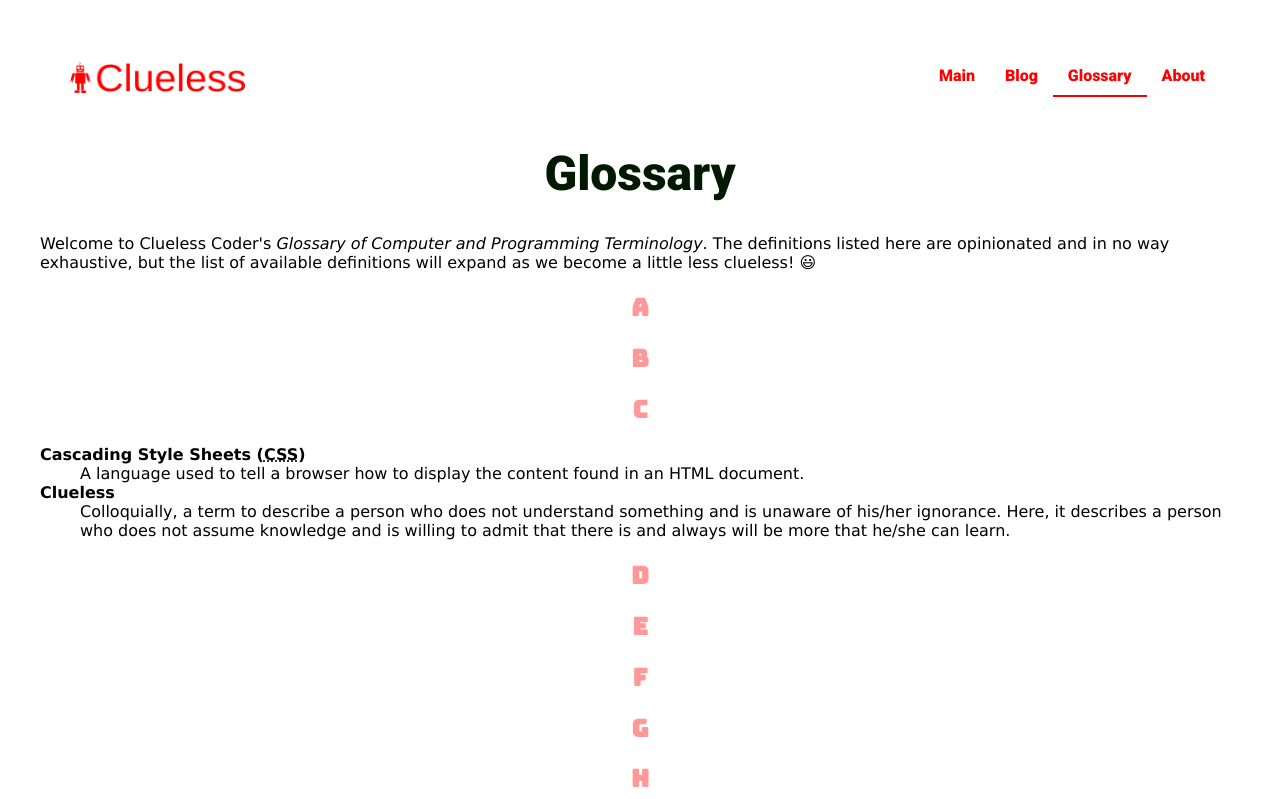
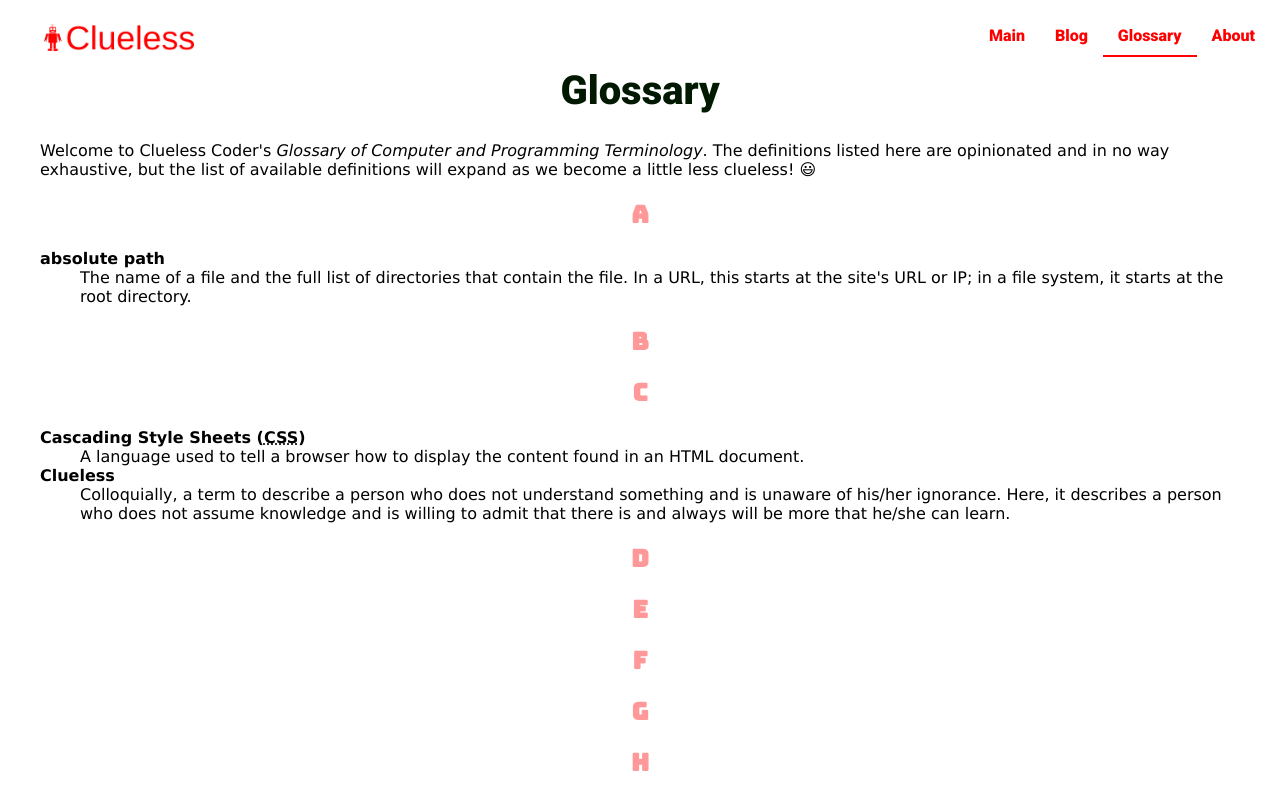
Before and after one commit to Grimmaldi/clueless-coder, a plain HTML site: page glossary.html in a window 1280 px wide. Shown: the top 799 px of the page. Drawn offline with Linux system fonts and the light colour scheme.

Commit message:
Updated Glossary and About

```diff
--- a/css/main.css
+++ b/css/main.css
@@ -1,3 +1,7 @@
+html {
+  font-size: 100%;
+}
+
 body {
   display: flex;
   min-height: 100vh;
@@ -12,7 +16,7 @@ h3 {
 }
 
 h1 {
-  font-size: 3em;
+  font-size: 2.5rem;
   text-align: center;
   color: #001900;
 }
@@ -28,9 +32,7 @@ article {
 h2 {
   font-size: 2em;
   color: #001900;
-  padding-bottom: 0px;
 }
-
 
 footer {
   display: flex;
@@ -41,28 +43,27 @@ footer {
 
 /* NAVBAR */
 
-.logo img {
-  width: 175px;
-  vertical-align: middle;
+.navbar {
+  display: flex;
+  justify-content: space-between;
+  align-items: baseline;
+  top: 0;
+  position: fixed;
+  overflow: hidden;
+  background-color: #ffffff;
+  width: 100%;
 }
 
-nav {
-  width: 100%;
-  padding-left: 30px;
-  padding-right: 10px;
-  align-items: flex-start;
+.logo img {
+  width: 150px;
+  vertical-align: middle;
+  padding: 4px;
 }
 
 .nav-links {
   display: flex;
   list-style: none;
   margin-right: 50px;
-}
-
-.navbar {
-  display: flex;
-  justify-content: space-between;
-  align-items: baseline;
 }
 
 .nav-item a {
@@ -74,9 +75,11 @@ nav {
 }
 
 .nav-item:hover {
-  background-image: linear-gradient(to bottom,
-      rgba(255, 0, 0, 0),
-      rgba(255, 0, 0, 0.15));
+  background-image: linear-gradient(
+    to bottom,
+    rgba(255, 0, 0, 0),
+    rgba(255, 0, 0, 0.15)
+  );
 }
 
 .active {
@@ -86,7 +89,6 @@ nav {
 /* BLOG CSS */
 
 .blog-img {
-  display: flex;
   width: 20px;
   justify-content: center;
 }
--- a/glossary.html
+++ b/glossary.html
@@ -31,6 +31,13 @@
                 a little less
                 clueless! &#x1F603; </p>
             <h2 id="A" class="definition-letter">A</h2>
+            <dl>
+                <dt id="absolute-path">absolute path</dt>
+                <dd>
+                    The name of a file and the full list of directories that contain the file. In a URL, this starts at
+                    the site's URL or IP; in a file system, it starts at the root directory.
+                </dd>
+            </dl>
             <h2 id="B" class="definition-letter">B</h2>
             <h2 id="C" class="definition-letter">C</h2>
             <dl>
```
Also changed, not shown: about.html (+1 -1 lines), blog.html (+0 -3 lines).
